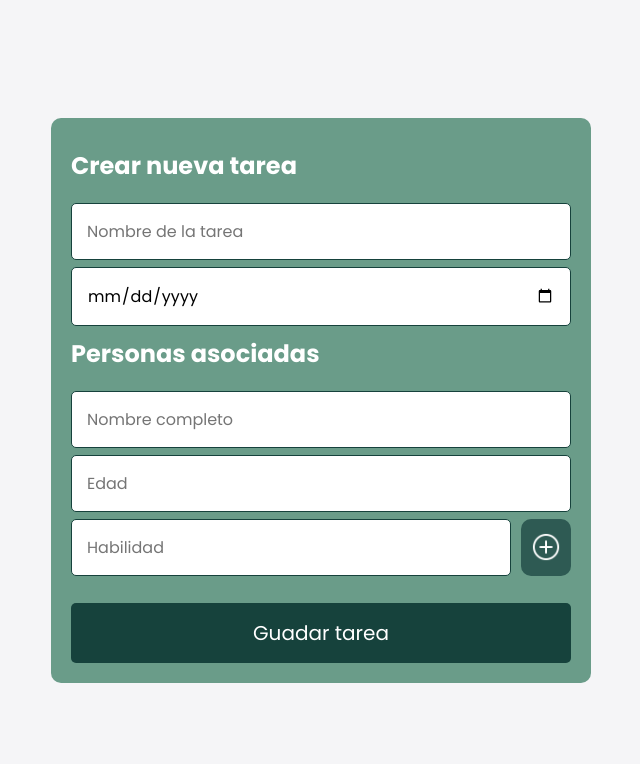
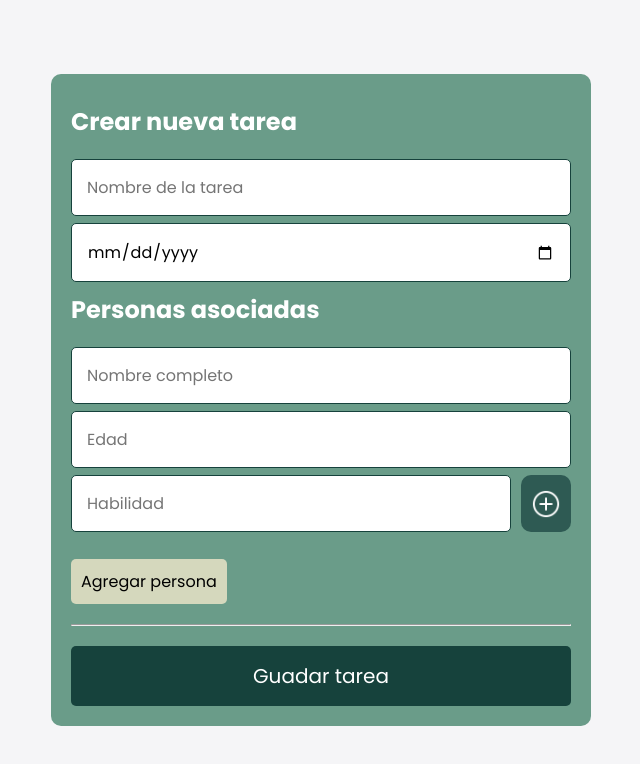
Before and after one commit to Yosipmikecolin/frontend-velaio, an Angular app: page / in a window 1280 px wide. Shown: the top 764 px of the page, without its empty margins (319-959 px from the left). Built offline with nearby package versions, Linux system fonts and the light colour scheme.

Commit message:
Validating people

```diff
--- a/src/app/views/home/app.component.css
+++ b/src/app/views/home/app.component.css
@@ -84,6 +84,31 @@
   cursor: pointer;
 }
 
+.button-user {
+  padding: 10px;
+  font-size: medium;
+  margin-top: 20px;
+  border-radius: 5px;
+  background-color: #fff0d1;
+  color: black;
+  border: none;
+  cursor: pointer;
+  transition: 500ms ease;
+  margin-bottom: 20px;
+}
+
+.button-user-disebled {
+  padding: 10px;
+  font-size: medium;
+  margin-top: 20px;
+  border-radius: 5px;
+  background-color: #fff0d1b7;
+  color: black;
+  border: none;
+  transition: 500ms ease;
+  margin-bottom: 20px;
+}
+
 .button-form {
   width: 100%;
   padding: 15px;
@@ -104,3 +129,6 @@
 .button-add-skill:hover {
   background-color: #418075;
 }
+.button-user:hover {
+  background-color: #ebddc3;
+}
--- a/src/app/views/home/app.component.html
+++ b/src/app/views/home/app.component.html
@@ -105,6 +105,15 @@
         </li>
       </ul>
     </div>
+    <button
+      type="button"
+      [disabled]="!areFieldsFilled()"
+      [ngClass]="areFieldsFilled() ? 'button-user' : 'button-user-disebled'"
+      (click)="addPerson()"
+    >
+      Agregar persona
+    </button>
+    <hr />
     <button class="button-form" type="submit">Guadar tarea</button>
   </form>
 </section>
--- a/src/app/views/home/app.component.ts
+++ b/src/app/views/home/app.component.ts
@@ -1,6 +1,7 @@
 import { Component } from '@angular/core';
 import { FormControl, FormGroup, Validators } from '@angular/forms';
-import { dateValidator, skillsValidator } from 'src/app/validations';
+import { dateValidator } from 'src/app/validations';
+import { People } from 'src/interfaces';
 
 @Component({
   selector: 'app-root',
@@ -10,6 +11,7 @@ import { dateValidator, skillsValidator } from 'src/app/validations';
 export class AppComponent {
   taskForm: FormGroup;
   submitted = false;
+  people: People[] = [];
   skills: string[] = [];
 
   constructor() {
@@ -49,4 +51,29 @@ export class AppComponent {
     const newSkills = this.skills.filter((i) => i !== skill);
     this.skills = newSkills;
   }
+
+  areFieldsFilled(): boolean {
+    const fullName = this.taskForm.get('fullName')?.value;
+    const age = this.taskForm.get('age')?.value;
+    const skills = this.skills;
+
+    return fullName && age && skills.length > 0;
+  }
+
+  addPerson() {
+    const fullNameControl = this.taskForm.get('fullName');
+    const ageControl = this.taskForm.get('age');
+    const skills = this.skills;
+    if (fullNameControl?.valid && ageControl?.valid && skills.length) {
+      this.people.push({
+        name: fullNameControl.value,
+        age: fullNameControl.value,
+        skills,
+      });
+    } else {
+      alert('#');
+      fullNameControl?.markAsTouched();
+      ageControl?.markAsTouched();
+    }
+  }
 }
--- /dev/null
+++ b/src/interfaces/index.ts
@@ -0,0 +1,5 @@
+export interface People {
+  name: string;
+  age: number;
+  skills: string[];
+}
```
